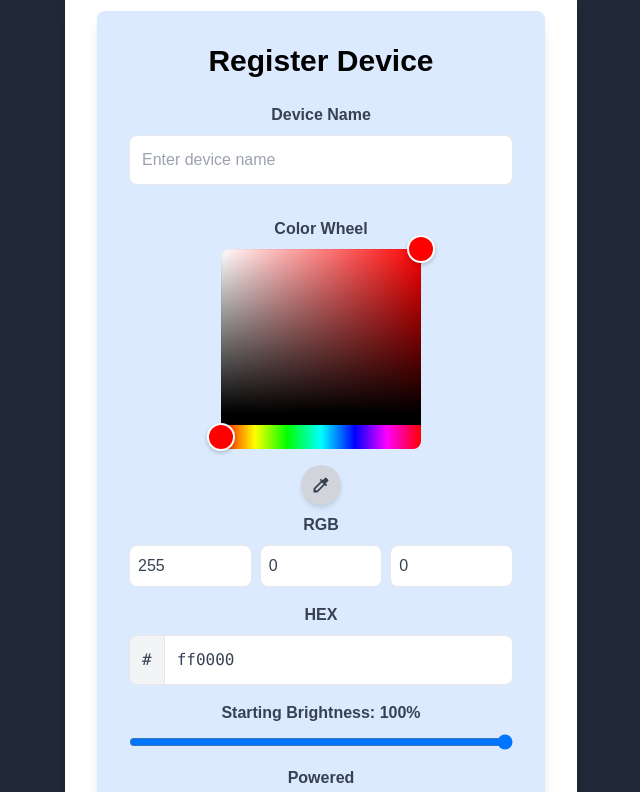
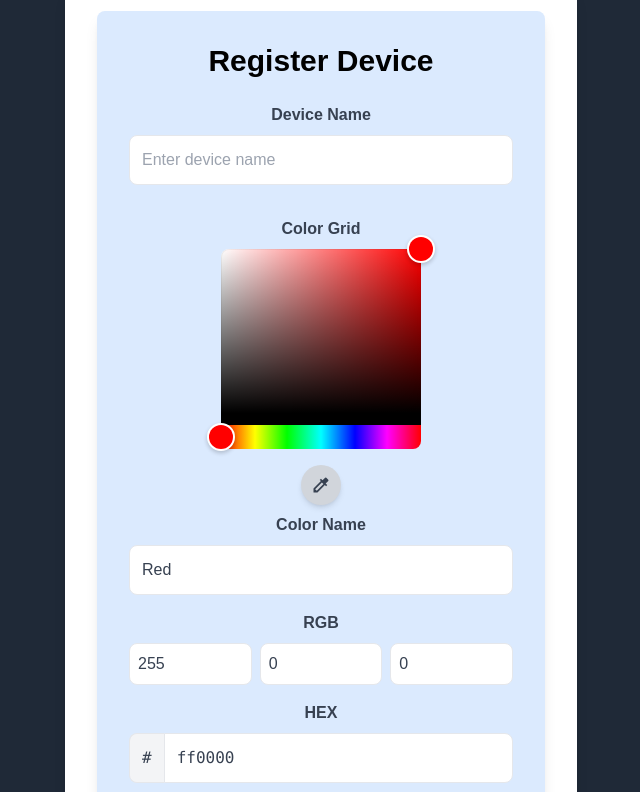
Before and after one commit to luminosityleds/browser, a Next.js app: page /device in a window 1280 px wide. Shown: the part 373-1165 px from the top of the page, without its empty margins (319-959 px from the left). Built offline with nearby package versions, Linux system fonts and the light colour scheme.

Commit message:
Added user color input ability to dashboard and device pages

```diff
--- a/app/dashboard/page.tsx
+++ b/app/dashboard/page.tsx
@@ -58,12 +58,14 @@ export default function Dashboard() {
   [colorHex]
 );
 
-  // controlled inputs
+const colorsList = useMemo(() => colors, []);
+
+  // ------------------ Controlled Inputs ------------------
   const [hexInput, setHexInput] = useState("#ff0000");
   const [rgbInput, setRgbInput] = useState({ r: "255", g: "0", b: "0" });
-
-  const hiddenColorInput = useRef<HTMLInputElement>(null);
-  const colorsList = useMemo(() => colors, []);
+  const [colorNameInput, setColorNameInput] = useState(
+    closestColorName(colorHex, colorsList)
+  );
 
   // keep inputs synced whenever base color changes
   useEffect(() => {
@@ -73,7 +75,32 @@ export default function Dashboard() {
       g: String(colorRgb.g),
       b: String(colorRgb.b),
     });
-  }, [colorHex, colorRgb]);
+    setColorNameInput(closestColorName(colorHex, colorsList));
+  }, [colorHex, colorRgb, colorsList]);
+
+    // ------------------ Color Name Handlers ------------------
+    const handleColorNameChange = (e: React.ChangeEvent<HTMLInputElement>) => {
+      setColorNameInput(e.target.value);
+    };
+
+    const handleColorNameBlur = () => {
+      const match = colorsList.find(
+        (c) => c.name.toLowerCase() === colorNameInput.toLowerCase()
+      );
+
+      if (match) {
+        setColorHex(match.hex);
+        setColorNameInput(match.name); // normalize case
+      } else {
+        // fallback to closest
+        const closest = closestColorName(colorNameInput, colorsList);
+        const closestColor = colorsList.find((c) => c.name === closest);
+        if (closestColor) {
+          setColorHex(closestColor.hex);
+          setColorNameInput(closestColor.name);
+        }
+      }
+    };
 
   // ------------------ RGB Handlers ------------------
   const handleRgbChange = (ch: "r" | "g" | "b") => (e: React.ChangeEvent<HTMLInputElement>) => {
@@ -277,7 +304,7 @@ export default function Dashboard() {
 
                 {/* Color Wheel */}
                 <div className="flex flex-col items-center mt-4 mb-6">
-                  <label className="text-gray-700 font-semibold mb-2">Color Wheel</label>
+                  <label className="text-gray-700 font-semibold mb-2">Color Grid</label>
                   {!canvasPickerActive && (
                     <div className="flex flex-col items-center relative">
                       <HexColorPicker color={colorHex} onChange={setColorHex} />
@@ -293,6 +320,23 @@ export default function Dashboard() {
                     </div>
                   )}
                 </div>
+
+                {/* Color Name Input */}
+                <label className="block text-gray-700 font-semibold mb-2">Color Name</label>
+                <input
+                  type="text"
+                  placeholder="e.g. Sky Blue"
+                  value={colorNameInput}
+                  onChange={handleColorNameChange}
+                  onBlur={handleColorNameBlur}
+                  onKeyDown={(e) => {
+                    if (e.key === "Enter") {
+                      e.preventDefault(); // prevent form submission if inside a <form>
+                      handleColorNameBlur();
+                    }
+                  }}
+                  className="w-full p-3 border rounded-lg text-gray-700 mb-4"
+                />
 
                 {/* RGB Inputs */}
                 <label className="block mb-2">RGB</label>
--- a/app/device/page.tsx
+++ b/app/device/page.tsx
@@ -41,11 +41,14 @@ export default function DevicePage() {
   [colorHex]
 );
 
-  // controlled inputs
+const colorsList = useMemo(() => colors, []);
+
+  // ------------------ Controlled Inputs ------------------
   const [hexInput, setHexInput] = useState("#ff0000");
   const [rgbInput, setRgbInput] = useState({ r: "255", g: "0", b: "0" });
-
-  const colorsList = useMemo(() => colors, []);
+  const [colorNameInput, setColorNameInput] = useState(
+    closestColorName(colorHex, colorsList)
+  );
 
   // keep inputs synced whenever base color changes
   useEffect(() => {
@@ -55,7 +58,32 @@ export default function DevicePage() {
       g: String(colorRgb.g),
       b: String(colorRgb.b),
     });
-  }, [colorHex, colorRgb]);
+    setColorNameInput(closestColorName(colorHex, colorsList));
+  }, [colorHex, colorRgb, colorsList]);
+
+  // ------------------ Color Name Handlers ------------------
+  const handleColorNameChange = (e: React.ChangeEvent<HTMLInputElement>) => {
+    setColorNameInput(e.target.value);
+  };
+
+  const handleColorNameBlur = () => {
+    const match = colorsList.find(
+      (c) => c.name.toLowerCase() === colorNameInput.toLowerCase()
+    );
+
+    if (match) {
+      setColorHex(match.hex);
+      setColorNameInput(match.name); // normalize case
+    } else {
+      // fallback to closest
+      const closest = closestColorName(colorNameInput, colorsList);
+      const closestColor = colorsList.find((c) => c.name === closest);
+      if (closestColor) {
+        setColorHex(closestColor.hex);
+        setColorNameInput(closestColor.name);
+      }
+    }
+  };
 
   // ------------------ RGB Handlers ------------------
   const handleRgbChange = (ch: "r" | "g" | "b") => (
@@ -200,7 +228,7 @@ export default function DevicePage() {
 
             {/* Color Wheel */}
             <div className="flex flex-col items-center mt-4 mb-6">
-              <label className="text-gray-700 font-semibold mb-2">Color Wheel</label>
+              <label className="text-gray-700 font-semibold mb-2">Color Grid</label>
               {!canvasPickerActive && (
                 <div className="flex flex-col items-center relative">
                   <HexColorPicker color={colorHex} onChange={setColorHex} />
@@ -216,6 +244,23 @@ export default function DevicePage() {
                 </div>
               )}
             </div>
+
+            {/* Color Name Input */}
+            <label className="block text-gray-700 font-semibold mb-2">Color Name</label>
+            <input
+              type="text"
+              placeholder="e.g. Sky Blue"
+              value={colorNameInput}
+              onChange={handleColorNameChange}
+              onBlur={handleColorNameBlur}
+              onKeyDown={(e) => {
+                if (e.key === "Enter") {
+                  e.preventDefault(); // prevent form submission if inside a <form>
+                  handleColorNameBlur();
+                }
+              }}
+              className="w-full p-3 border rounded-lg text-gray-700 mb-4"
+            />
 
             {/* RGB Inputs */}
             <label className="block text-gray-700 font-semibold mb-2">RGB</label>
```
Lines whose indentation alone changed are shown as unchanged.
